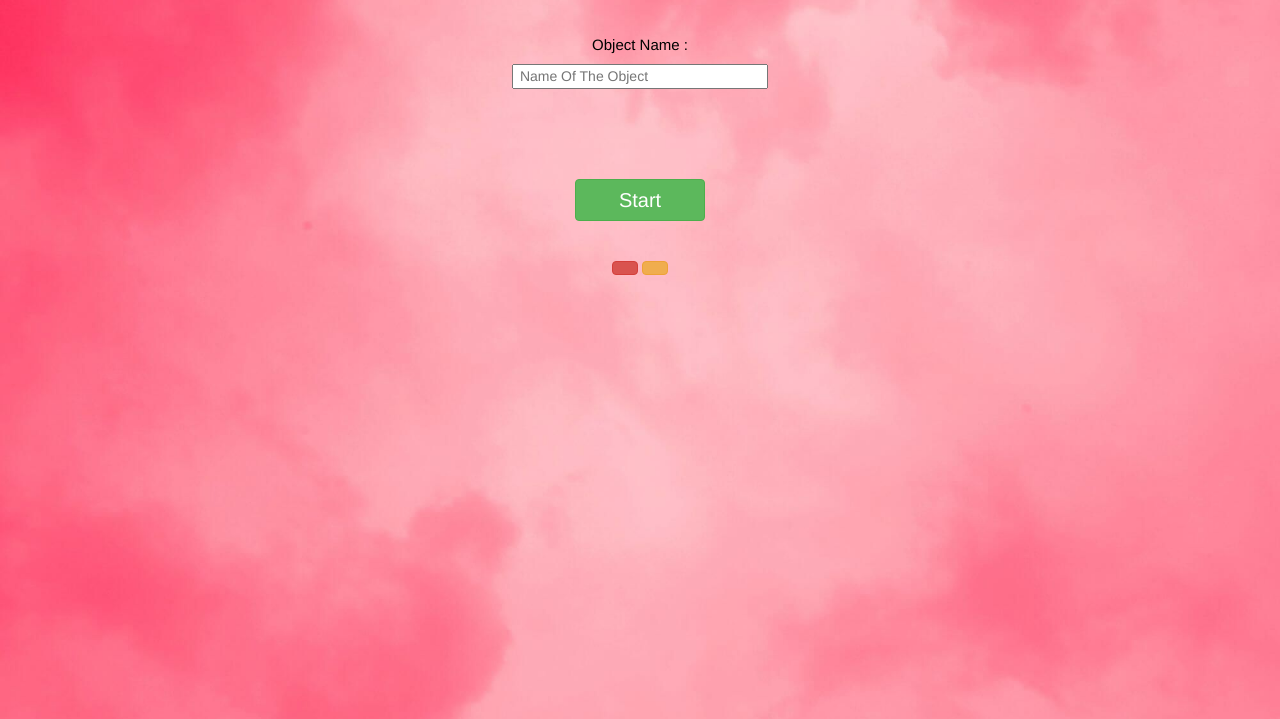
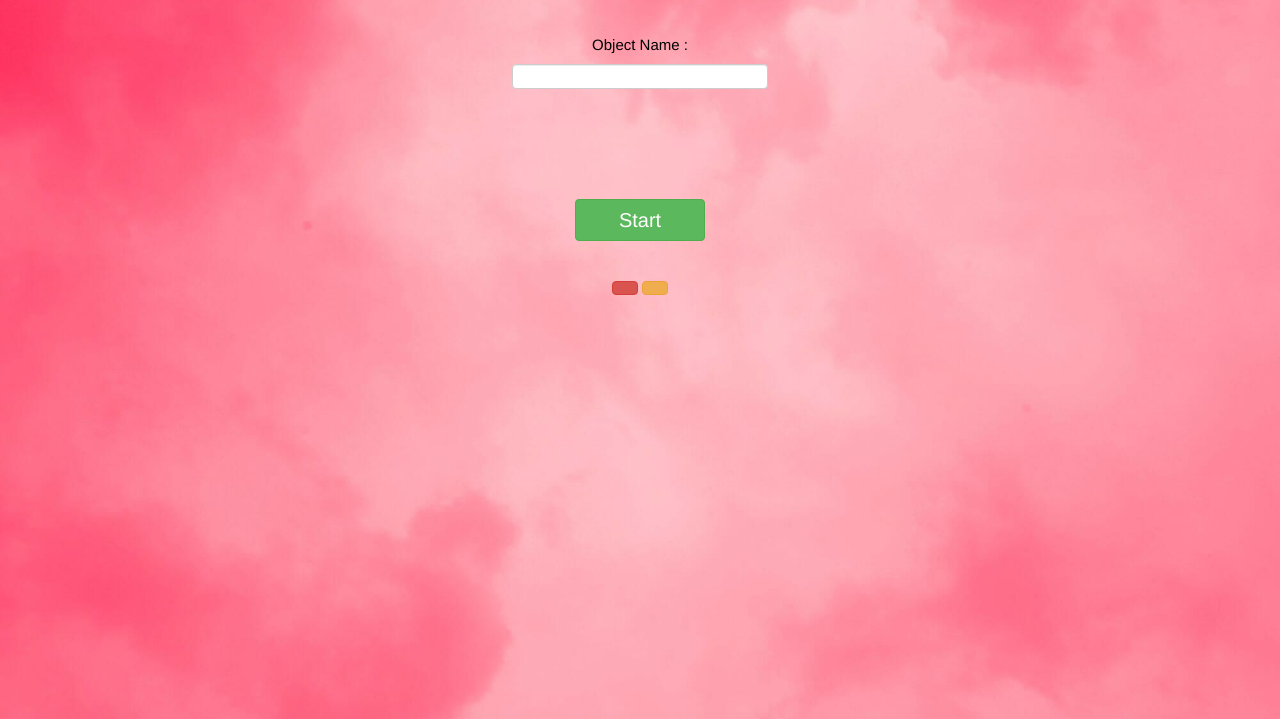
Before and after one commit to Debikapaul/Project-135, a plain HTML site: page index.html in a window 1280 px wide. Shown: the part 81-800 px from the top of the page. Drawn offline with nearby package versions, Linux system fonts and the light colour scheme; some packages are replaced by stand-ins of ours.

Commit message:
Add files via upload

```diff
--- a/index.html
+++ b/index.html
@@ -25,7 +25,7 @@
 
 
   <h5 class="title_object_name"> Object Name : </h5>
-  <input id="object_name"  placeholder=" Name Of The Object">
+  <input type="text" class="form-control" id="object_name">
 
   <br><br>
 
```
